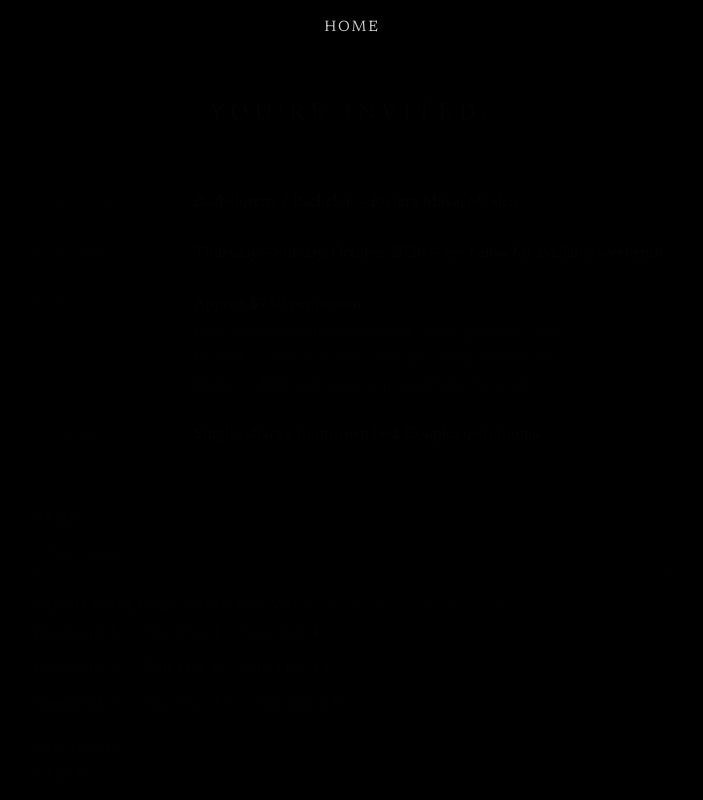
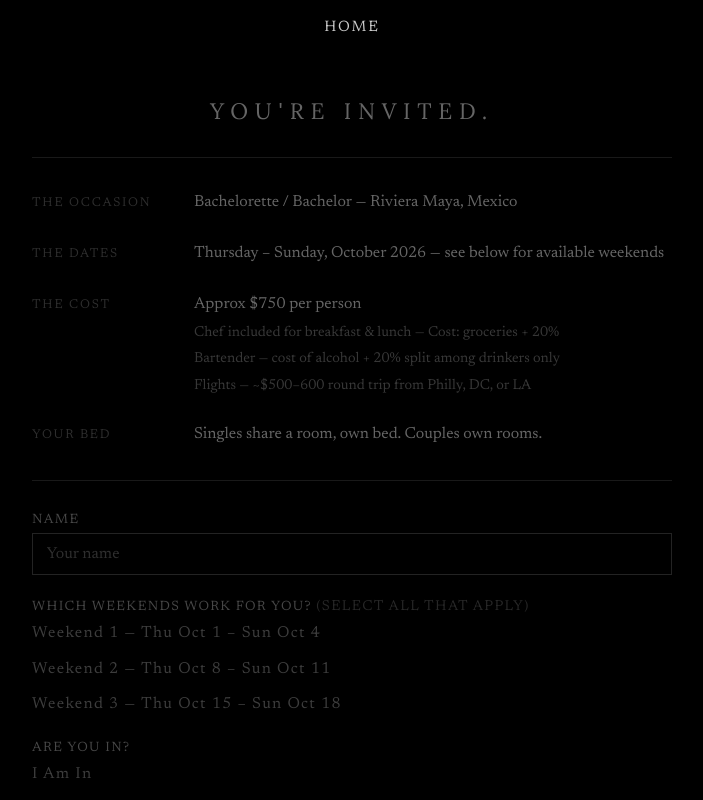
Before and after one commit to ava-firstaccess/wedding-website, a Next.js app: page /bach1 in a window 1280 px wide. Shown: the top 800 px of the page, without its empty margins (288-991 px from the left). Built offline with nearby package versions, Linux system fonts and the light colour scheme.

Commit message:
bach1: lions hold for 1.5s

```diff
--- a/app/bach1/page.js
+++ b/app/bach1/page.js
@@ -17,9 +17,9 @@ export default function Bach1() {
     // Black overlay fades out (1.5s), revealing lions behind it
     const revealTimer = setTimeout(() => setPhase('lions-in'), 100)
     // Hold lions, then fade them out
-    const fadeOutTimer = setTimeout(() => setPhase('lions-out'), 4000)
+    const fadeOutTimer = setTimeout(() => setPhase('lions-out'), 3100)
     // After lions fade out, show form
-    const formTimer = setTimeout(() => setPhase('form-in'), 5500)
+    const formTimer = setTimeout(() => setPhase('form-in'), 4600)
     return () => {
       clearTimeout(revealTimer)
       clearTimeout(fadeOutTimer)
```
